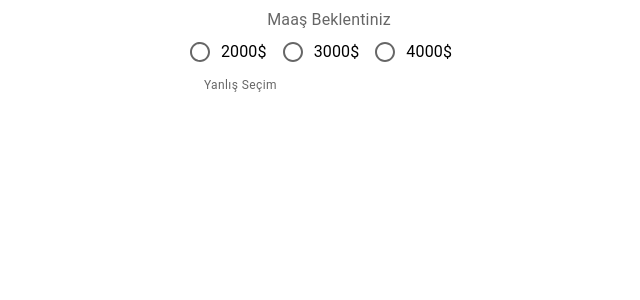
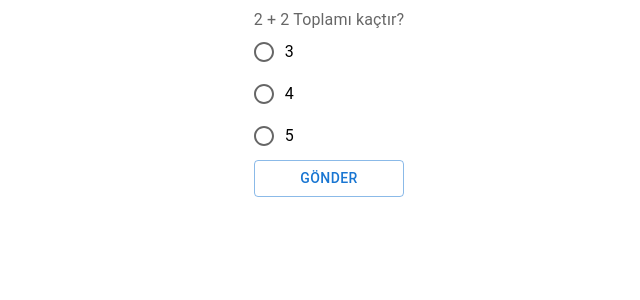
Before and after one commit to zaferonalan/MaterialUI-Lesson, a React (Vite) app: page / in a window 1280 px wide. Shown: the top 300 px of the page, without its empty margins (311-951 px from the left). Built offline with nearby package versions, Linux system fonts and the light colour scheme.

Commit message:
RadioExample

```diff
--- a/src/App.tsx
+++ b/src/App.tsx
@@ -1,8 +1,9 @@
 import "./App.css";
+import LessonRadioGroupExample from "./components/RadioExample/LessonRadioGroupExample";
 // import LessonTypography from './components/Typeography/LessonTypography'
 // import LessonButton from "./components/Button/LessonButton";
 // import LessonTextField from "./components/TextField/LessonTextField";
-import LessonRadioGroup from "./components/RadioGroup/LessonRadioGroup";
+// import LessonRadioGroup from "./components/RadioGroup/LessonRadioGroup";
 
 function App() {
   return (
@@ -10,7 +11,8 @@ function App() {
       {/* <LessonTypography/> */}
       {/* <LessonButton /> */}
       {/* <LessonTextField/> */}
-      <LessonRadioGroup/>
+      {/* <LessonRadioGroup/> */}
+      <LessonRadioGroupExample/>
     </>
   );
 }
--- /dev/null
+++ b/src/components/RadioExample/LessonRadioGroupExample.tsx
@@ -0,0 +1,51 @@
+import { Button, FormControl, FormControlLabel, FormHelperText, FormLabel, Radio, RadioGroup } from "@mui/material"
+import { useState } from "react"
+
+
+const LessonRadioGroupExample = () => {
+    const [value, setValue] = useState<string>("")
+    const [helperText, setHelperText] = useState<string>("")
+    const [error, setError] = useState<boolean>(false)
+
+    const handleChangeRadio = (event:React.ChangeEvent<HTMLInputElement>) => {
+        console.log(setValue(event.target.value))
+    }
+
+    const handleSubmit = (event:React.FormEvent<HTMLFormElement>) => {
+        event.preventDefault()
+
+        if (value === "3") {
+            setHelperText("Yanlış Cevap")
+            setError(true)
+        }
+        else if (value === "4") {
+            setHelperText("Doğru Cevap")
+            setError(false)
+        }
+        else if (value === "5") {
+            setHelperText("Yanlış Cevap")
+            setError(true)
+        }
+        else{
+            setHelperText("Seçim yapınız")
+            setError(true)
+        }
+    }
+
+  return (
+    <form onSubmit={handleSubmit}>
+        <FormControl error={error}>
+            <FormLabel>2 + 2 Toplamı kaçtır?</FormLabel>
+            <RadioGroup onChange={handleChangeRadio}>
+                <FormControlLabel value="3" label="3" control={<Radio/>}/>
+                <FormControlLabel value="4" label="4" control={<Radio/>}/>
+                <FormControlLabel value="5" label="5" control={<Radio/>}/>
+            </RadioGroup>
+            <FormHelperText>{helperText}</FormHelperText>
+            <Button type="submit" variant="outlined">Gönder</Button>
+        </FormControl>
+    </form>
+  )
+}
+
+export default LessonRadioGroupExample
```
